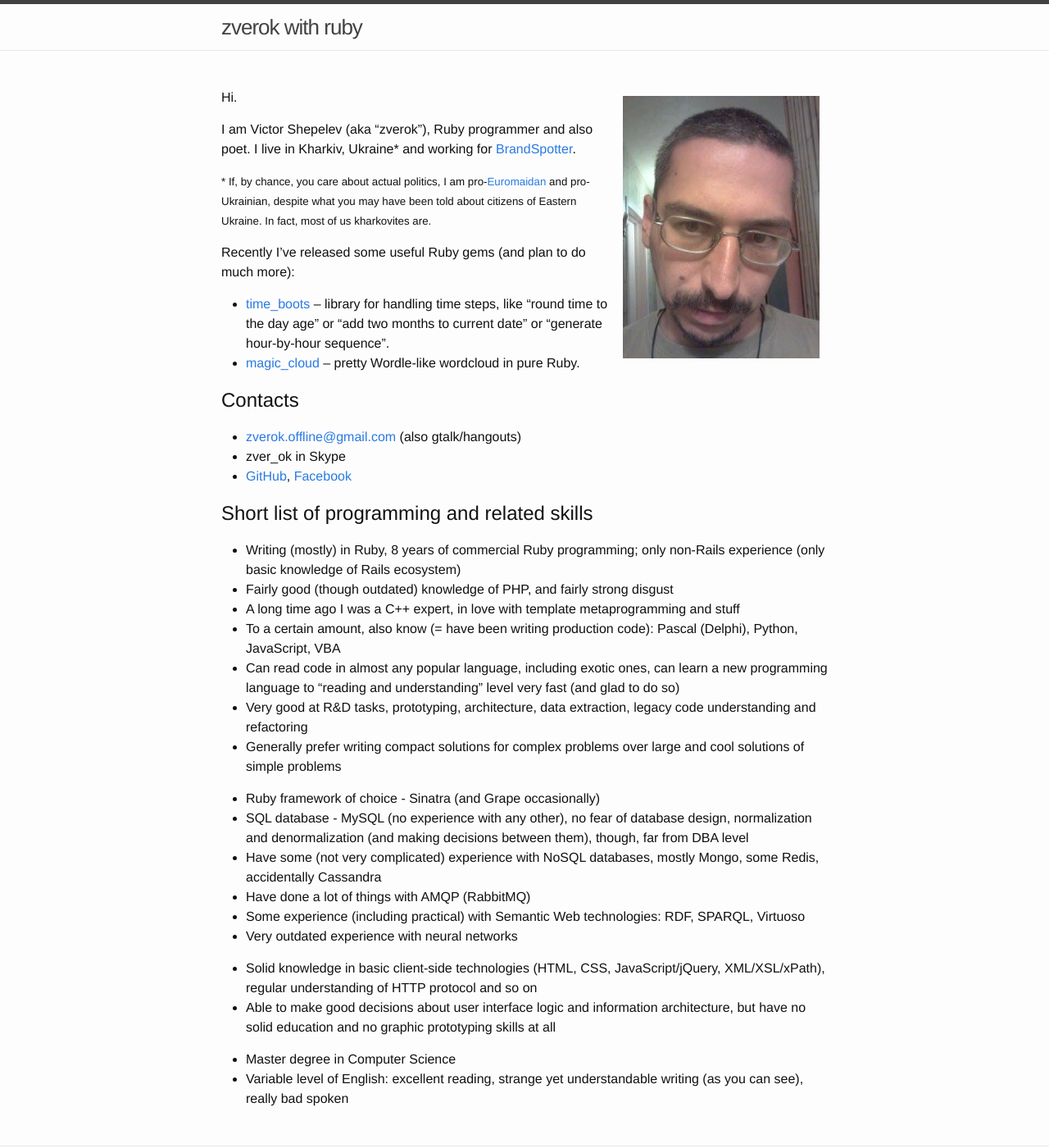
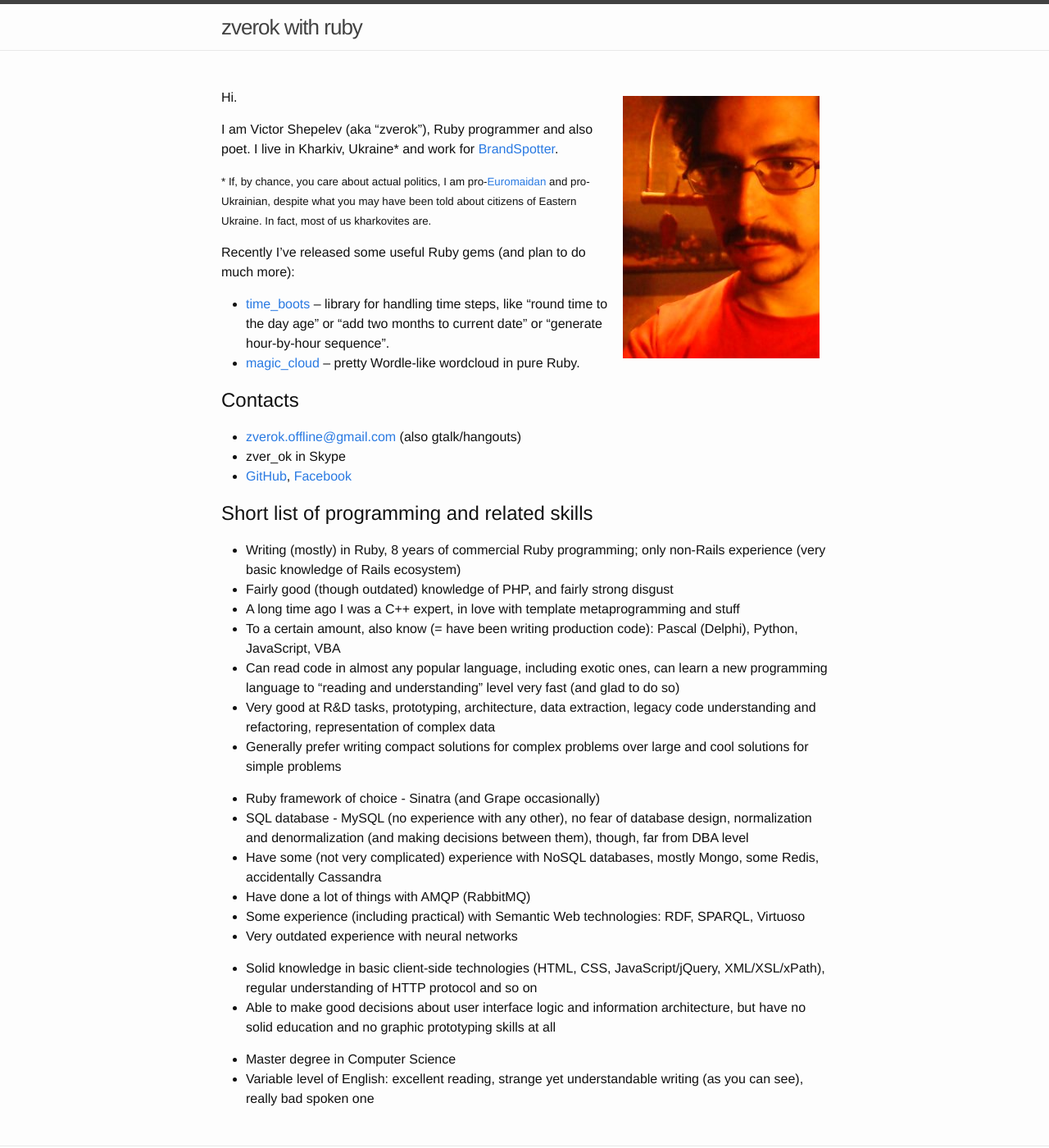
Before and after one commit to zverok/zverok.github.io, a Jekyll site: the page built from index.md, in a window 1280 px wide and 1400 px high. Shown: the whole window at 82% size. Built offline with Jekyll 4.4.1, drawn with Linux system fonts in a browser that asks for light colours.

Commit message:
Proofreeding and new photo

```diff
--- a/index.md
+++ b/index.md
@@ -2,12 +2,12 @@
 layout: default
 ---
 
-<img src="img/zverok.jpg" style="float:right; margin: 10px;"/>
+<img src="img/zverok2.jpg" style="float:right; margin: 10px;"/>
 
 Hi.
 
 I am Victor Shepelev (aka "zverok"), Ruby programmer and also poet.
-I live in Kharkiv, Ukraine* and working for [BrandSpotter](http://brandspotter.ru/).
+I live in Kharkiv, Ukraine* and work for [BrandSpotter](http://brandspotter.ru/).
 
 <small>* If, by chance, you care about actual politics, I am pro-[Euromaidan](http://en.wikipedia.org/wiki/Euromaidan) and pro-Ukrainian, despite what you may have been told about citizens of Eastern Ukraine. In fact, most of us kharkovites are.</small>
 
@@ -24,13 +24,13 @@ Recently I've released some useful Ruby gems (and plan to do much more):
 
 ## Short list of programming and related skills
 
-* Writing (mostly) in Ruby, 8 years of commercial Ruby programming; only non-Rails experience (only basic knowledge of Rails ecosystem)
+* Writing (mostly) in Ruby, 8 years of commercial Ruby programming; only non-Rails experience (very basic knowledge of Rails ecosystem)
 * Fairly good (though outdated) knowledge of PHP, and fairly strong disgust
 * A long time ago I was a C++ expert, in love with template metaprogramming and stuff
 * To a certain amount, also know (= have been writing production code): Pascal (Delphi), Python, JavaScript, VBA
 * Can read code in almost any popular language, including exotic ones, can learn a new programming language to "reading and understanding" level very fast (and glad to do so)
-* Very good at R&D tasks, prototyping, architecture, data extraction, legacy code understanding and refactoring
-* Generally prefer writing compact solutions for complex problems over large and cool solutions of simple problems
+* Very good at R&D tasks, prototyping, architecture, data extraction, legacy code understanding and refactoring, representation of complex data
+* Generally prefer writing compact solutions for complex problems over large and cool solutions for simple problems
 
 * Ruby framework of choice - Sinatra (and Grape occasionally)
 * SQL database - MySQL (no experience with any other), no fear of database design, normalization and denormalization (and making decisions between them), though, far from DBA level
@@ -43,4 +43,4 @@ Recently I've released some useful Ruby gems (and plan to do much more):
 * Able to make good decisions about user interface logic and information architecture, but have no solid education and no graphic prototyping skills at all
 
 * Master degree in Computer Science
-* Variable level of English: excellent reading, strange yet understandable writing (as you can see), really bad spoken
+* Variable level of English: excellent reading, strange yet understandable writing (as you can see), really bad spoken one
```
Also changed, not shown: img/zverok2.jpg (added).
